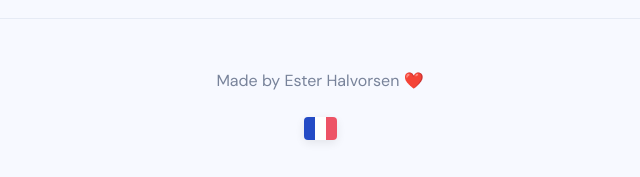
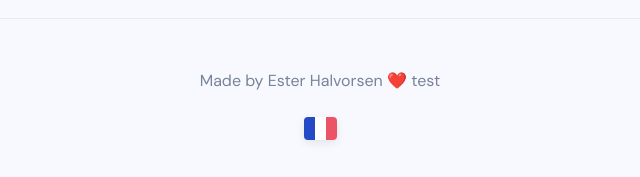
Before and after one commit to Ester2109/french-grammar-trainer2.0, a plain HTML site: page index.html in a window 1280 px wide. Shown: the part 1466-1643 px from the top of the page, 320-960 px from the left. Drawn offline with Linux system fonts and the light colour scheme.

Commit message:
Test Vercel deployment 2.0

```diff
--- a/index.html
+++ b/index.html
@@ -227,7 +227,7 @@
   <footer>
 
     <p>
-      Made by Ester Halvorsen ❤️
+      Made by Ester Halvorsen ❤️ test
     </p>
 
     <span
```
